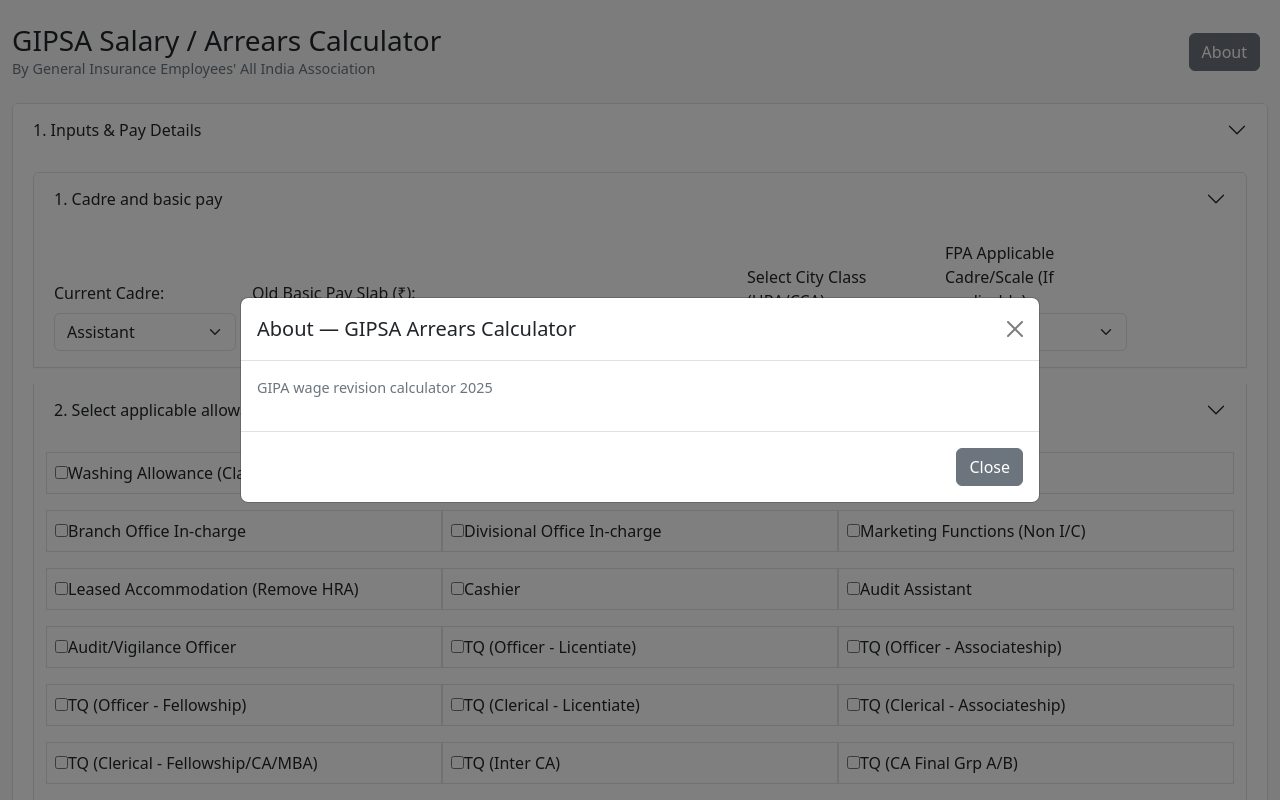
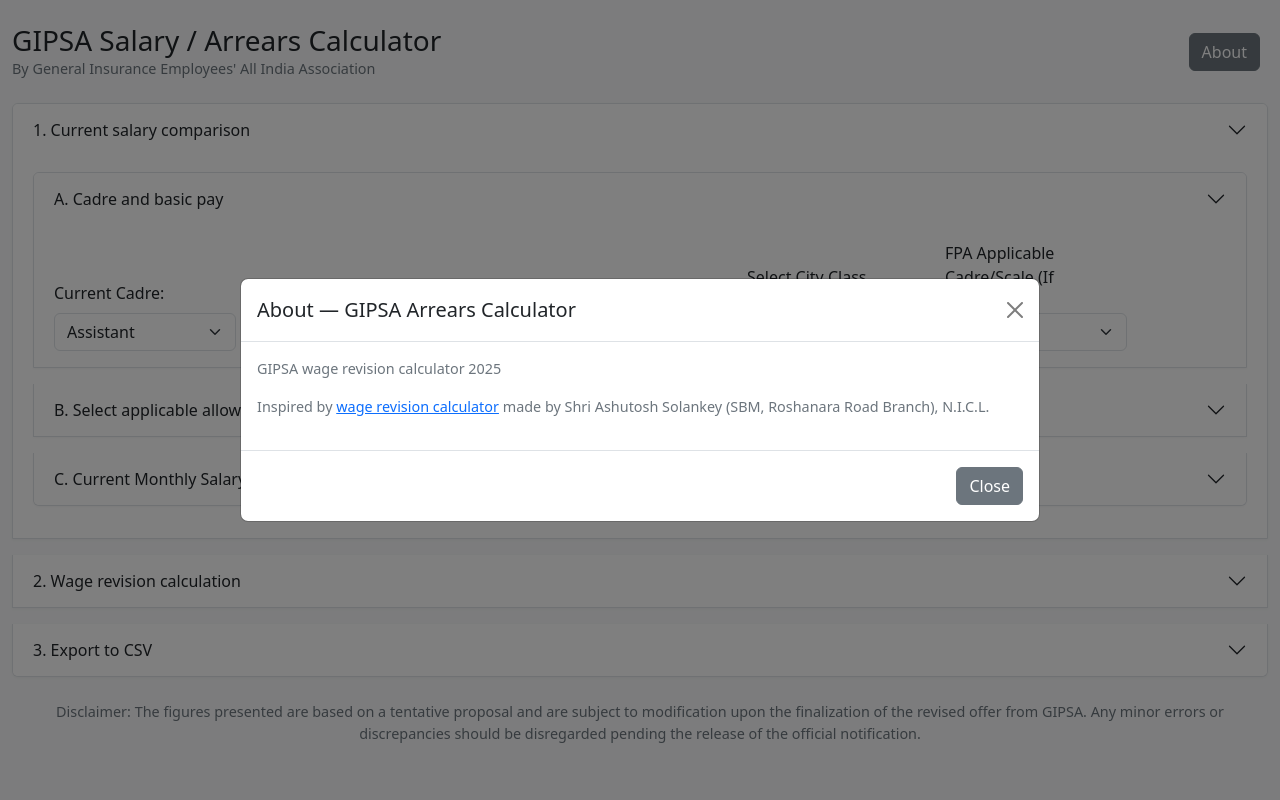
Before and after one commit to jokerdino/wage_revision_calculator, a plain HTML site: page index.html in a window 1280 px wide. Both pictures are taken after a click on the button "About". Shown: the top 800 px of the page. Drawn offline with nearby package versions, Linux system fonts and the light colour scheme.

Commit message:
Update index.html

```diff
--- a/index.html
+++ b/index.html
@@ -56,7 +56,7 @@
                 <h2 class="accordion-header" id="headingInputs">
                     <button class="accordion-button collapsed" type="button" data-bs-toggle="collapse"
                         data-bs-target="#collapseInputs" aria-expanded="false" aria-controls="collapseInputs">
-                        1. Inputs & Pay Details
+                        1. Current salary comparison
                     </button>
                 </h2>
 
@@ -69,7 +69,7 @@
                                     <button class="accordion-button collapsed" type="button" data-bs-toggle="collapse"
                                         data-bs-target="#collapseInputs-pay" aria-expanded="false"
                                         aria-controls="collapseInputs-pay">
-                                        1. Cadre and basic pay
+                                        A. Cadre and basic pay
                                     </button>
                                 </h2>
                                 <div id="collapseInputs-pay" class="accordion-collapse collapse show"
@@ -96,8 +96,9 @@
                                             </div>
                                             <div class="col-md-3">
                                                 <label for="newBasicDisplay">
-
-                                                    Corresponding **New Basic (₹)**:
+                                                    <div class="fw-bold">
+                                                        Corresponding New Basic (₹)
+                                                    </div>
                                                 </label>
                                                 <div id="newBasicDisplay" class="new-basic-display w-full p-2.5">
                                                 </div>
@@ -132,10 +133,10 @@
                                     <button class="accordion-button collapsed" type="button" data-bs-toggle="collapse"
                                         data-bs-target="#collapseInputs-allowance" aria-expanded="false"
                                         aria-controls="collapseInputs-allowance">
-                                        2. Select applicable allowances
+                                        B. Select applicable allowances
                                     </button>
                                 </h2>
-                                <div id="collapseInputs-allowance" class="accordion-collapse collapse show"
+                                <div id="collapseInputs-allowance" class="accordion-collapse collapse"
                                     aria-labelledby="headingInputs-allowance">
                                     <div class="accordion-body">
                                         <div class="input-card mb-8">
@@ -152,10 +153,10 @@
                                     <button class="accordion-button collapsed" type="button" data-bs-toggle="collapse"
                                         data-bs-target="#collapseInputs-compare" aria-expanded="false"
                                         aria-controls="collapseInputs-compare">
-                                        3. Current Monthly Salary Comparison
+                                        C. Current Monthly Salary Comparison
                                     </button>
                                 </h2>
-                                <div id="collapseInputs-compare" class="accordion-collapse collapse show"
+                                <div id="collapseInputs-compare" class="accordion-collapse collapse"
                                     aria-labelledby="headingInputs-compare">
                                     <div class="accordion-body">
                                         <div class="table-responsive section-card p-2">
@@ -187,12 +188,26 @@
                                 </div>
                             </div>
 
+                        </div>
+                    </div>
+                </div>
+            </div>
             <div class="accordion-item section-card mb-3">
+                <h2 class="accordion-header" id="headingInputs-rev">
+                    <button class="accordion-button collapsed" type="button" data-bs-toggle="collapse"
+                        data-bs-target="#collapseInputs-rev" aria-expanded="false" aria-controls="collapseInputs-rev">
+                        2. Wage revision calculation
+                    </button>
+                </h2>
+                <div id="collapseInputs-rev" class="accordion-collapse collapse" aria-labelledby="headingInputs-rev">
+                    <div class="accordion-body">
+                        <div class="accordion-item section-card mb-3">
+                            <div class="accordion" id="subAccordion-2" data-bs-parent="">
                                 <h2 class="accordion-header" id="headingInputs-arrear">
                                     <button class="accordion-button collapsed" type="button" data-bs-toggle="collapse"
                                         data-bs-target="#collapseInputs-arrear" aria-expanded="false"
                                         aria-controls="collapseInputs-arrear">
-                                        4. Arrears Calculation (from 01/08/2022)
+                                        A. Arrears Calculation (from 01/08/2022)
                                     </button>
                                 </h2>
                                 <div id="collapseInputs-arrear" class="accordion-collapse collapse show"
@@ -202,7 +217,8 @@
 
                                             <p class="text-dark small mb-4">
                                                 The arrears period covers <span id="arrears-months"
-                                                    class="fw-bold text-success"></span> months,
+                                                    class="fw-bold text-success"></span>
+                                                months,
                                                 from 01/08/2022 up to the current month.
                                             </p>
 
@@ -231,7 +247,9 @@
                                                 </div>
                                                 <div class="col-12 col-md-4">
                                                     <label for="arrearsNewBasicDisplay"
-                                                        class="form-label small fw-medium">New Basic (01/08/2022)
+                                                        class="form-label small fw-medium">New
+                                                        Basic
+                                                        (01/08/2022)
                                                         (₹):</label>
                                                     <div id="arrearsNewBasicDisplay" class="p-2 border rounded"></div>
                                                 </div>
@@ -265,18 +283,22 @@
                                                 </div>
                                                 <div class="col-12 col-md-4">
                                                     <label for="promotedCadre"
-                                                        class="form-label small fw-medium">Promoted Cadre:</label>
+                                                        class="form-label small fw-medium">Promoted
+                                                        Cadre:</label>
                                                     <select id="promotedCadre" class="form-select"></select>
                                                 </div>
                                                 <div class="col-12 col-md-4">
                                                     <label for="promotedOldBasic"
-                                                        class="form-label small fw-medium">Promoted Basic Pay
+                                                        class="form-label small fw-medium">Promoted
+                                                        Basic Pay
                                                         (₹):</label>
                                                     <select id="promotedOldBasic" class="form-select"></select>
                                                 </div>
                                                 <div class="col-12 col-md-4">
                                                     <label for="promotedNewBasicDisplay"
-                                                        class="form-label small fw-medium">New Basic (Promoted)
+                                                        class="form-label small fw-medium">New
+                                                        Basic
+                                                        (Promoted)
                                                         (₹):</label>
                                                     <div id="promotedNewBasicDisplay" class="p-2 border rounded"></div>
                                                 </div>
@@ -308,7 +330,9 @@
                                             <div class="row g-3 mt-3">
                                                 <div class="col-12 col-md-4">
                                                     <label for="annualTaxRate"
-                                                        class="form-label small fw-medium">Estimated Annual Income Tax
+                                                        class="form-label small fw-medium">Estimated
+                                                        Annual
+                                                        Income Tax
                                                         Rate on Arrears:</label>
                                                     <select id="annualTaxRate" class="form-select">
                                                         <option value="0.00">0% (No Deduction)</option>
@@ -325,17 +349,17 @@
                                         </div>
                                     </div>
                                 </div>
-
+                            </div>
                         </div>
                         <div class="accordion-item section-card mb-3">
                             <h2 class="accordion-header" id="headingInputs-leave">
                                 <button class="accordion-button collapsed" type="button" data-bs-toggle="collapse"
                                     data-bs-target="#collapseInputs-leave" aria-expanded="false"
                                     aria-controls="collapseInputs-leave">
-                                        5. Leave Encashment Arrears (Max 3 Instances, 15 Days Max per Instance)
+                                    B. Leave Encashment Arrears (Max 3 Instances, 15 Days Max per Instance)
                                 </button>
                             </h2>
-                                <div id="collapseInputs-leave" class="accordion-collapse collapse show"
+                            <div id="collapseInputs-leave" class="accordion-collapse collapse"
                                 aria-labelledby="headingInputs-leave">
                                 <div class="accordion-body">
                                     <!-- Leave Encashment Arrears Section -->
@@ -357,8 +381,7 @@
                                                     <label for="le-days-1" class="form-label small text-muted">Days
                                                         Encashment (Max 15):</label>
                                                     <input type="number" id="le-days-1"
-                                                            class="form-control form-control-sm" min="0" max="15"
-                                                            value="0">
+                                                        class="form-control form-control-sm" min="0" max="15" value="0">
                                                 </div>
                                                 <div class="col-6 col-md-3 text-end">
                                                     <span class="small fw-semibold text-dark">Arrear (₹): <span
@@ -381,8 +404,7 @@
                                                     <label for="le-days-2" class="form-label small text-muted">Days
                                                         Encashment (Max 15):</label>
                                                     <input type="number" id="le-days-2"
-                                                            class="form-control form-control-sm" min="0" max="15"
-                                                            value="0">
+                                                        class="form-control form-control-sm" min="0" max="15" value="0">
                                                 </div>
                                                 <div class="col-6 col-md-3 text-end">
                                                     <span class="small fw-semibold text-dark">Arrear (₹): <span
@@ -405,8 +427,7 @@
                                                     <label for="le-days-3" class="form-label small text-muted">Days
                                                         Encashment (Max 15):</label>
                                                     <input type="number" id="le-days-3"
-                                                            class="form-control form-control-sm" min="0" max="15"
-                                                            value="0">
+                                                        class="form-control form-control-sm" min="0" max="15" value="0">
                                                 </div>
                                                 <div class="col-6 col-md-3 text-end">
                                                     <span class="small fw-semibold text-dark">Arrear (₹): <span
@@ -430,20 +451,19 @@
                     </div>
                 </div>
             </div>
-            </div>
 
             <!-- Panel 2: Export / Help -->
             <div class="accordion-item section-card mb-3">
                 <h2 class="accordion-header" id="headingExport">
                     <button class="accordion-button collapsed" type="button" data-bs-toggle="collapse"
                         data-bs-target="#collapseExport" aria-expanded="false" aria-controls="collapseExport">
-                        2. Export / Help
+                        3. Export to CSV
                     </button>
                 </h2>
                 <div id="collapseExport" class="accordion-collapse collapse" aria-labelledby="headingExport">
                     <div class="accordion-body">
                         <!-- Total Arrears & Export -->
-                        <div class="mt-3 border-top pt-3">
+                        <div class="mt-3 pt-3">
                             <p class="small text-muted mb-2">
                                 These figures are provided for estimation purposes only. The final arrear amount
                                 is subject to change pending a comprehensive and definitive calculation.
@@ -456,7 +476,7 @@
                                 <span id="total-arrears" class="text-success fs-2 fw-bold">₹</span>
                             </div>
 
-                            <button id="exportBtn" class="btn btn-primary">
+                            <button id="exportBtn" class="btn btn-success">
                                 Export Detailed Arrears Breakdown to CSV
                             </button>
                         </div>
@@ -553,7 +573,8 @@
                                             <tr>
                                                 <td>Tax Deducted (<span id="tax-rate-display"></span>)</td>
                                                 <td class="text-end font-monospace text-danger"
-                                                    id="tax-deducted-display"></td>
+                                                    id="tax-deducted-display">
+                                                </td>
                                             </tr>
                                         </tbody>
                                     </table>
@@ -566,13 +587,9 @@
             </div>
 
             <footer class="mt-4 small-muted text-center">
-                Disclaimer: The figures presented are based on a tentative proposal and are subject to
-                modification upon
-                the
-                finalization of the revised offer from GIPSA. Any minor errors or discrepancies should
-                be
-                disregarded
-                pending the release of the official notification.
+                Disclaimer: The figures presented are based on a tentative proposal and are subject to modification upon
+                the finalization of the revised offer from GIPSA. Any minor errors or discrepancies should
+                be disregarded pending the release of the official notification.
             </footer>
         </div>
     </div>
@@ -587,7 +604,10 @@
                     <button type="button" class="btn-close" data-bs-dismiss="modal" aria-label="Close"></button>
                 </div>
                 <div class="modal-body small-muted">
-                    <p>GIPA wage revision calculator 2025
+                    <p>GIPSA wage revision calculator 2025</p>
+                    <p> Inspired by <a href="https://arrearscalculator-by-ashutoshsolankey.netlify.app/">wage
+                            revision
+                            calculator</a> made by Shri Ashutosh Solankey (SBM, Roshanara Road Branch), N.I.C.L.
                     </p>
                 </div>
                 <div class="modal-footer">
```
Lines whose indentation alone changed are shown as unchanged.
